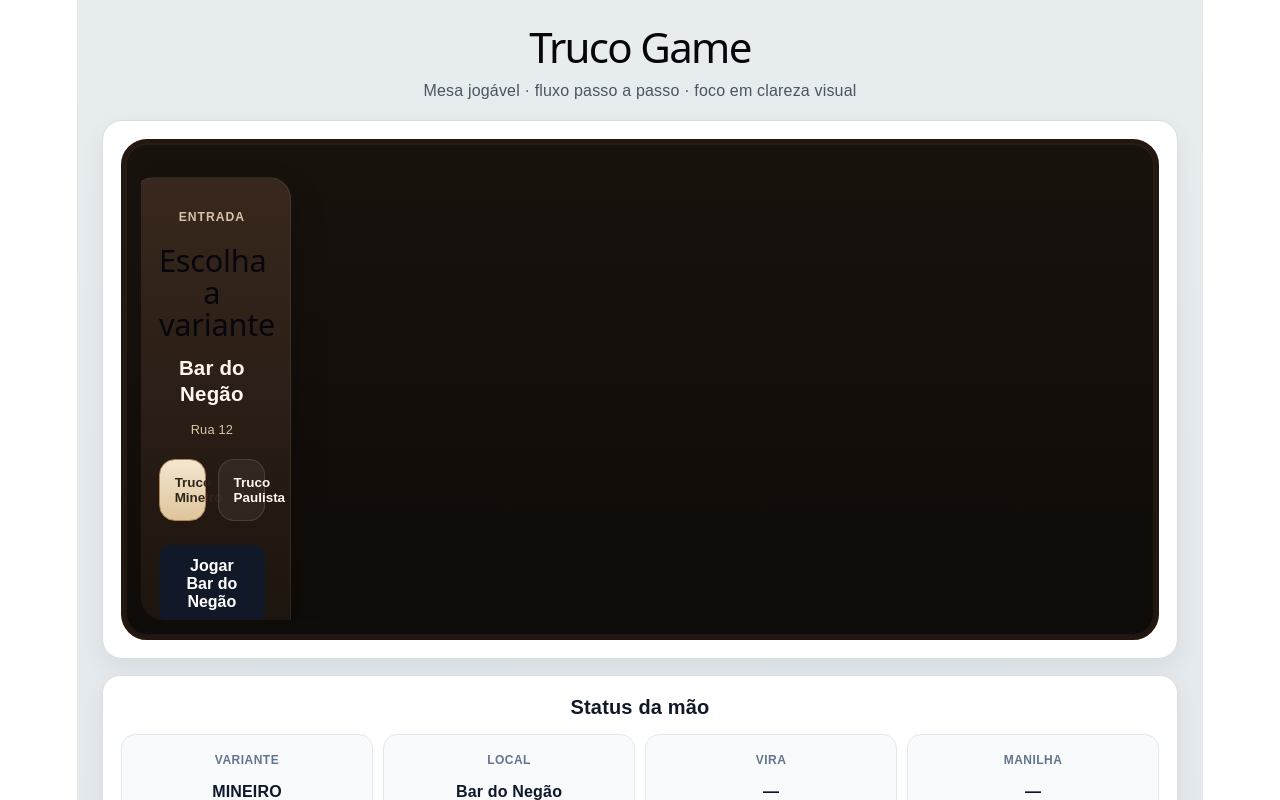
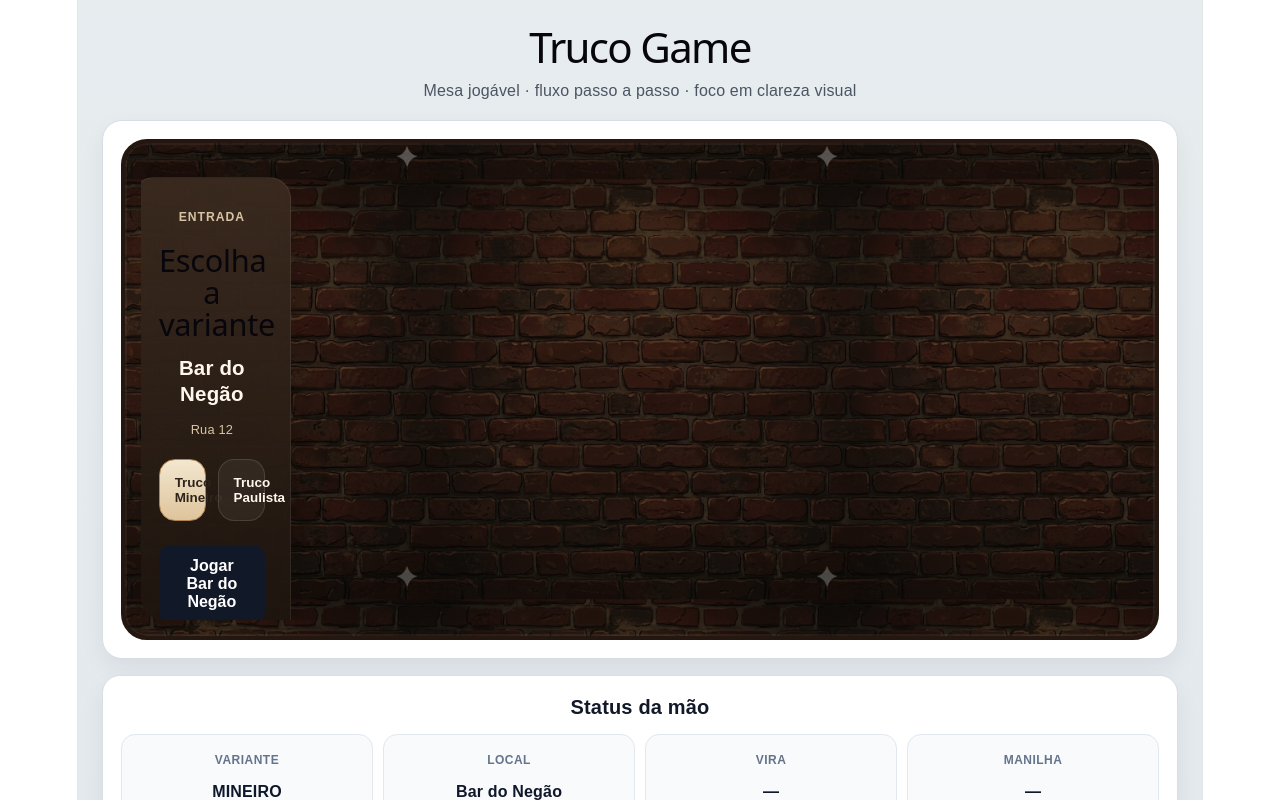
Before and after one commit to danielhlima/truco-game, a React (Vite) app: page / in a window 1280 px wide. Shown: the top 800 px of the page. Built offline with nearby package versions, Linux system fonts and the light colour scheme.

Commit message:
Add boteco brick wall background test

```diff
--- a/src/App.tsx
+++ b/src/App.tsx
@@ -5,6 +5,7 @@ import {
   LogsPanel,
   TableSection,
 } from "./app/AppSections"
+import brickWallBotecoAsset from "./assets/boteco/brick-wall-boteco.png"
 
 function App() {
   const {
@@ -491,7 +492,10 @@ const styles: Record<string, React.CSSProperties> = {
     gap: "14px",
   },
   tableHudSurface: {
-    background: "linear-gradient(180deg, #18120d 0%, #0f0b08 100%)",
+    backgroundImage: `linear-gradient(180deg, rgba(16, 10, 7, 0.42) 0%, rgba(10, 7, 5, 0.5) 100%), url(${brickWallBotecoAsset})`,
+    backgroundSize: "cover, 420px 420px",
+    backgroundPosition: "center, center",
+    backgroundRepeat: "no-repeat, repeat",
     borderRadius: "26px",
     padding: "clamp(10px, 1.4vw, 16px)",
     border: "4px solid #23170f",
```
Also changed, not shown: src/assets/boteco/brick-wall-boteco.png (added).
